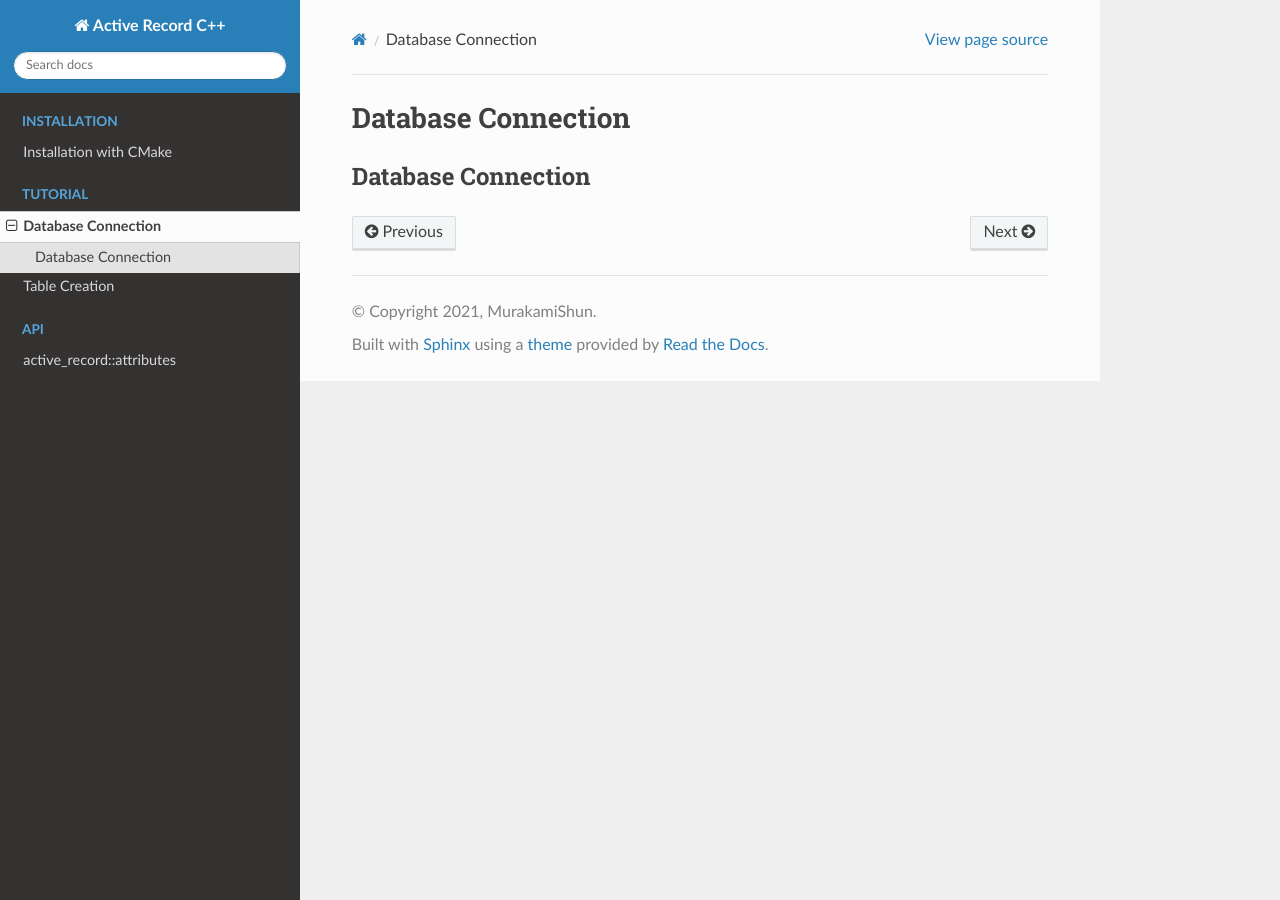
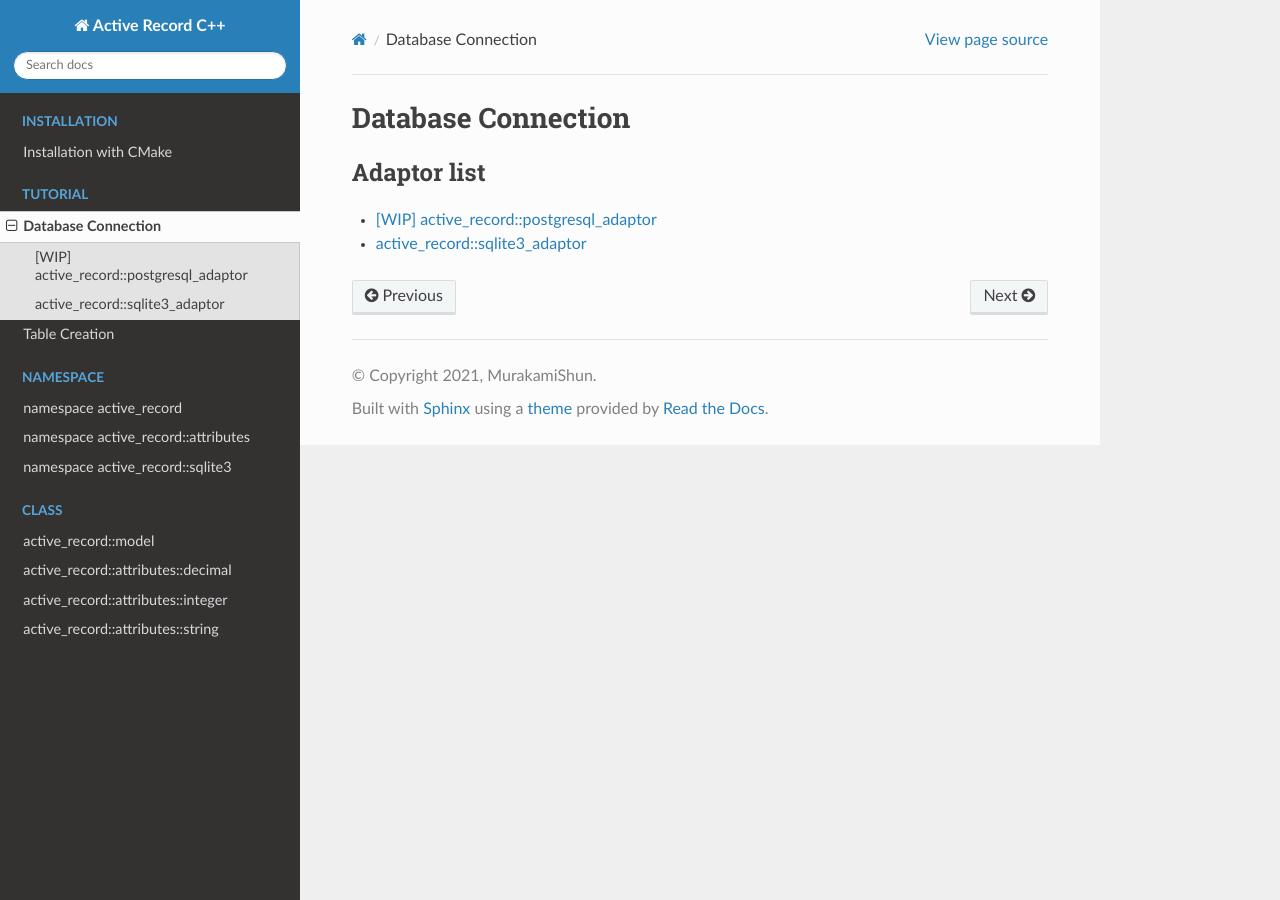
Before and after one commit to MurakamiShun/arcxx, a Sphinx documentation site: the page built from docs/source/tutorial/database_connection.rst, in a window 1280 px wide. Built offline with Sphinx 7.4.7 and the Read the Docs theme 2.0.0, drawn with Linux system fonts in a browser that asks for light colours.

Commit message:
[WIP] write documents and github actions

```diff
--- a/docs/requirements.txt
+++ b/docs/requirements.txt
@@ -1 +1,2 @@
+sphinx
 sphinx-rtd-theme
--- /dev/null
+++ b/docs/source/api/active_record/model.rst
@@ -0,0 +1,103 @@
+====================
+active_record::model
+====================
+
+.. cpp:struct:: template<typename Derived>\
+                model
+
+    :code:`table_name` and :code:`attributes` are required in model struct definition.
+    :code:`active_record::model` is designed using
+    CRTP(Curiously Recurring Template Pattern).
+
+    .. code-block:: cpp
+        :caption: Minimum model define code
+
+        struct ExampleTable : public active_record::model<ExampleTable> {
+            static constexpr auto table_name = "example_table";
+
+            std::tuple<> attributes;
+        };
+
+    .. list-table:: Member functions
+
+        * - (constructor)
+          - :code:`model` has no internal state
+        * - (destructor)
+          - :code:`model` has no internal state
+
+    .. list-table:: Generates query functions
+
+        * - :cpp:func:`insert`
+          -
+        * - :cpp:func:`all`
+          -
+        * - :cpp:func:`select`
+          -
+        * - :cpp:func:`pluck`
+          -
+        * - :cpp:func:`update`
+          -
+        * - :cpp:func:`destroy`
+          -
+        * - :cpp:func:`where`
+          -
+        * - :cpp:func:`limit`
+          -
+        * - :cpp:func:`order_by`
+          -
+        * - :cpp:func:`join`
+          -
+        * - :cpp:func:`count`
+          -
+        * - :cpp:func:`sum`
+          -
+        * - :cpp:func:`avg`
+          -
+        * - :cpp:func:`max`
+          -
+        * - :cpp:func:`min`
+          -
+
+    .. list-table:: Member structures
+
+        * - :cpp:struct:`schema`
+          -
+
+    .. cpp:struct:: schema
+
+        .. cpp:function::  to_sql()
+
+            .. code-block:: cpp
+
+                template<std::derived_from<adaptor> Adaptor>
+                static active_record::string to_sql(bool create_if_not_exist = false);
+
+    .. cpp:function:: insert()
+
+    .. cpp:function:: all()
+
+    .. cpp:function:: select()
+
+    .. cpp:function:: pluck()
+
+    .. cpp:function:: update()
+
+    .. cpp:function:: destroy()
+
+    .. cpp:function:: where()
+
+    .. cpp:function:: limit()
+
+    .. cpp:function:: order_by()
+
+    .. cpp:function:: join()
+
+    .. cpp:function:: count()
+
+    .. cpp:function:: sum()
+
+    .. cpp:function:: avg()
+
+    .. cpp:function:: max()
+
+    .. cpp:function:: min()
--- /dev/null
+++ b/docs/source/api/adaptors/postgresql_adaptor.rst
@@ -0,0 +1,6 @@
+=======================================
+[WIP] active_record::postgresql_adaptor
+=======================================
+
+
+.. cpp:struct:: postgresql_adaptor
--- /dev/null
+++ b/docs/source/api/adaptors/sqlite3_adaptor.rst
@@ -0,0 +1,54 @@
+==============================
+active_record::sqlite3_adaptor
+==============================
+
+
+.. cpp:class:: sqlite3_adaptor
+
+    .. code-block:: cpp
+
+        class sqlite3_adaptor : public adaptor;
+
+    Database connector class for SQLite3.
+    "libsqlite3" is required to use this class.
+
+    .. cpp:function:: open()
+
+        .. code-block:: cpp
+
+            static sqlite3_adaptor open(
+                const active_record::string& file_name,
+                const int flags = active_record::sqlite3::options::readwrite
+            );
+
+        Flags is under :doc:`/api/namespace/sqlite3`
+
+    .. cpp:function:: close()
+
+        .. code-block:: cpp
+
+            bool close();
+
+        Close sqlite3 connection.
+
+    .. cpp:function:: version()
+
+        .. code-block:: cpp
+
+            static active_record::string_view version();
+
+        Returns libsqlite3 version string.
+
+    .. cpp:function:: verison_number()
+
+        .. code-block:: cpp
+
+            static int version_number();
+
+        Returns libsqlite3 version number.
+
+    .. cpp:function:: exec()
+
+    .. cpp:function:: create_table()
+
+    .. cpp:function:: transaction()
--- /dev/null
+++ b/docs/source/api/namespace/active_record.rst
@@ -0,0 +1,17 @@
+=======================
+namespace active_record
+=======================
+
+.. toctree::
+    :maxdepth: 1
+    :caption: class
+
+    /api/active_record/model
+
+
+.. toctree::
+   :maxdepth: 2
+   :caption: namesapces
+
+   /api/namespace/attributes
+   /api/namespace/sqlite3
--- a/docs/source/api/namespace/attributes.rst
+++ b/docs/source/api/namespace/attributes.rst
@@ -1,30 +1,33 @@
-=========================
-active_record::attributes
-=========================
+===================================
+namespace active_record::attributes
+===================================
 
 .. toctree::
    :maxdepth: 1
-   :caption: Attributes
+   :hidden:
    :glob:
 
-   attributes/*
+   /api/attributes/*
+
+Attributes
+==========
 
 .. list-table::
 
-   * - `active_record::attributes::string`
+   * - :doc:`/api/attributes/string`
      - String attribute.
 
-   * - `active_record::attributes::integer`
+   * - :doc:`/api/attributes/integer`
      - Integer attribute. (default is `int32_t`)
 
-   * - `active_record::attributes::decimal`
+   * - :doc:`/api/attributes/decimal`
      - Decimal attribute. (default is `float`)
 
-   * - `active_record::attributes::boolean`
+   * - :doc:`/api/attributes/boolean`
      - boolean attribute.
 
-   * - `active_record::attributes::datetime`
+   * - :doc:`/api/attributes/datetime`
      - Datetime attribute. The value type is `std::utc_clock`.
 
-   * - `active_record::attributes::binary`
+   * - :doc:`/api/attributes/binary`
      - Datetime attribute. The value type is `std::vector<std::byte>`.
--- /dev/null
+++ b/docs/source/api/namespace/sqlite3.rst
@@ -0,0 +1,22 @@
+================================
+namespace active_record::sqlite3
+================================
+
+
+.. cpp:struct:: active_record::sqlite3::adaptor
+
+    Details are :doc:`/api/adaptors/sqlite3_adaptor`
+
+.. object:: namespace active_record::sqlite3::options
+
+    :cpp:func:`sqlite3_adaptor::open` flags are hear.
+
+    .. code-block:: cpp
+
+        constexpr auto readonly   = SQLITE_OPEN_READONLY;
+        constexpr auto readwrite  = SQLITE_OPEN_READWRITE;
+        constexpr auto create     = SQLITE_OPEN_CREATE | SQLITE_OPEN_READWRITE;
+        constexpr auto uri        = SQLITE_OPEN_URI;
+        constexpr auto memory     = SQLITE_OPEN_MEMORY;
+        constexpr auto no_mutex   = SQLITE_OPEN_NOMUTEX;
+        constexpr auto full_mutex = SQLITE_OPEN_FULLMUTEX;
--- a/docs/source/tutorial/database_connection.rst
+++ b/docs/source/tutorial/database_connection.rst
@@ -1,7 +1,10 @@
-###################
-Database Connection
-###################
-
-
+===================
 Database Connection
 ===================
+
+.. toctree::
+   :maxdepth: 1
+   :caption: Adaptor list
+   :glob:
+
+   /api/adaptors/*
--- a/docs/source/tutorial/table_creation.rst
+++ b/docs/source/tutorial/table_creation.rst
@@ -1,6 +1,6 @@
-##############
+==============
 Table Creation
-##############
+==============
 
 
 Table Definition
```
Also changed, not shown: other parts of docs/source/tutorial/table_creation.rst (+1 -1 lines), docs/source/index.rst (+14 -2 lines), docs/source/api/attributes/decimal.rst (renamed from docs/source/api/namespace/attributes/decimal.rst), docs/source/api/attributes/integer.rst (renamed from docs/source/api/namespace/attributes/integer.rst), docs/source/api/attributes/string.rst (renamed from docs/source/api/namespace/attributes/string.rst), 4 other files.
